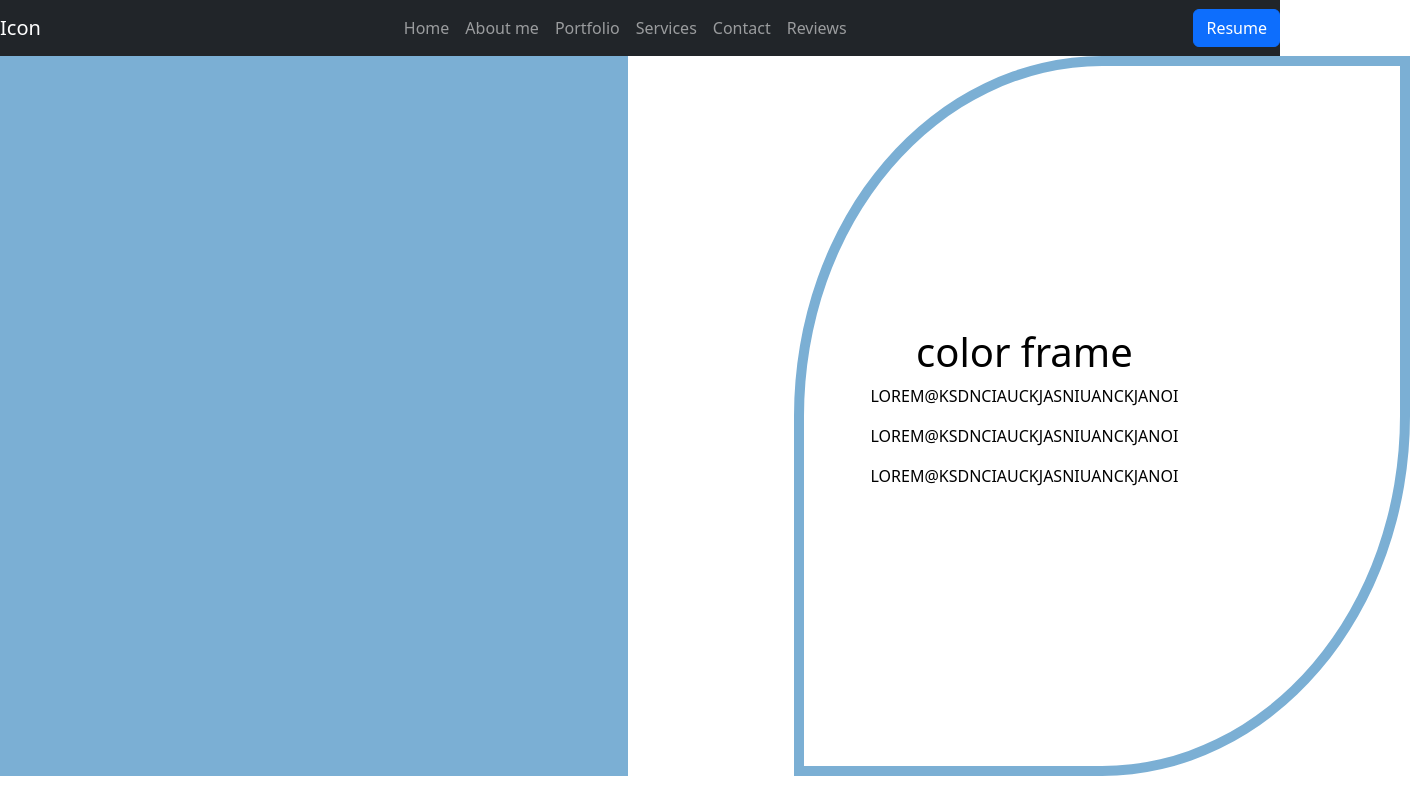
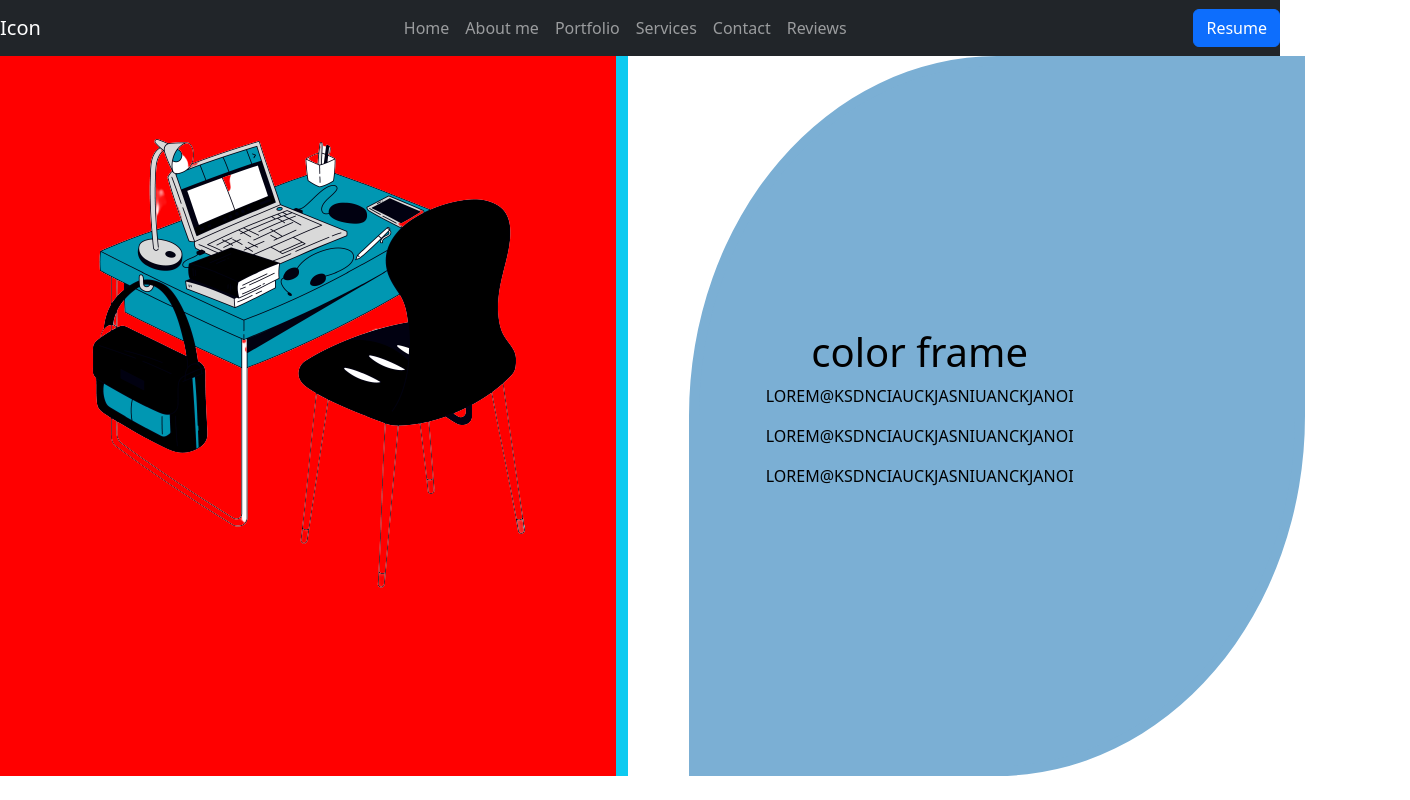
Before and after one commit to edm1001/web-dev-port, a React (Create React App) app: page / in a window 1280 px wide. Shown: the top 800 px of the page, 1410 px wide, since content can reach past the window. Built offline with nearby package versions, Linux system fonts and the light colour scheme; grey boxes are pictures that could not be loaded.

Commit message:
change welcome comp style

```diff
--- a/src/App.css
+++ b/src/App.css
@@ -23,11 +23,13 @@
   width: 100%;
   height: 90vh;
 }
-.welcome-pic{
-  background-color:var(--blue);
+.welcome-img{
+  background-color:red;
+  height: 100%;
+  width: 100%
 }
 .welcome-box{
-  background-color: ;
+  background-color: var(--blue) ;
   padding: 5% 3%;
   width: 100%;
   height: 100%;
@@ -35,7 +37,7 @@
   border:var(--blue) 10px solid;
   display: flex;
   align-items: center;
-  margin-left: 25%;
+  margin-left: 8%;
 }
 .welcome-info {
   flex-direction: column;
--- a/src/Components/Welcome/Welcome.js
+++ b/src/Components/Welcome/Welcome.js
@@ -1,20 +1,23 @@
 import Row from 'react-bootstrap/Row';
 import Col  from 'react-bootstrap/Col';
+import Image from 'react-bootstrap/Image';
+import Photo from '../../Assets/photos/table.png';
 
 const Welcome =  () => {
     return (
         <section>
             <Row className='hero' id="home">
 
-            <Col className='text-center welcome-pic'>
-            <div>
-                {/* add a intro info box about me, what made me into coding and path i took */}
+            <Col className='text-center bg-info'>
+            <div className='welcome-img'>
+               <Image src={Photo} />
             </div>
             </Col>
 
             <Col className=' text-center ' >
                     <div className='welcome-box'>
                     <div className='welcome-info text-black py-3 ps-5'>
+                    {/* add a intro info box about me, what made me into coding and path i took */}
                     <h1>color frame</h1>
                     <p>LOREM@KSDNCIAUCKJASNIUANCKJANOI</p>
                     <p>LOREM@KSDNCIAUCKJASNIUANCKJANOI</p>
```
